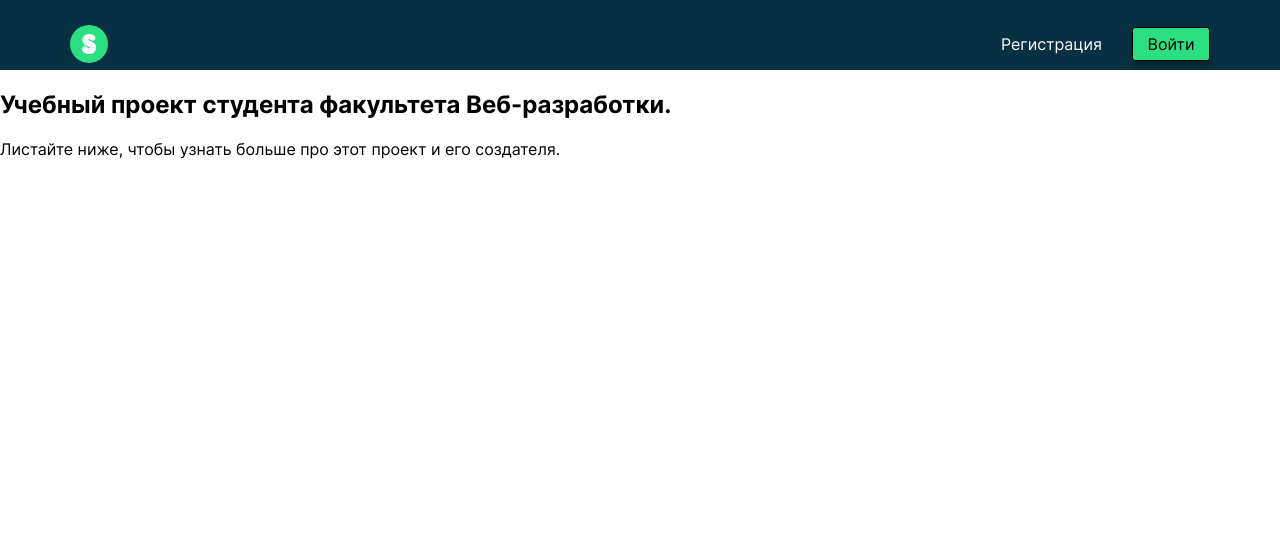
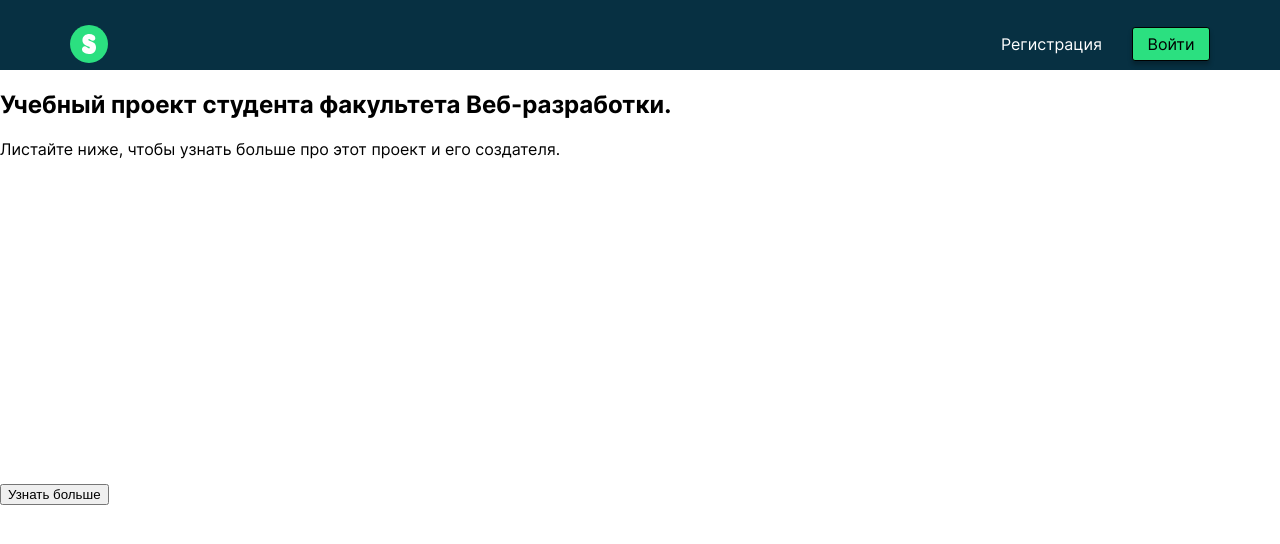
Before and after one commit to muravevanastya/movies-explorer-frontend, a React (Create React App) app: page / in a window 1280 px wide. Shown: the top 544 px of the page. Built offline with nearby package versions, Linux system fonts and the light colour scheme.

Commit message:
добавила картинку и кнопку "узнать больше"

```diff
--- a/src/components/Promo/Promo.jsx
+++ b/src/components/Promo/Promo.jsx
@@ -1,9 +1,14 @@
+import planet from '../../images/planet-web.svg';
+
 function Promo() {
   return (
     <section className="promo">
       <h1 className="promo__title">Учебный проект студента факультета Веб-разработки.</h1>
       <p className="promo__subtitle">Листайте ниже, чтобы узнать больше про этот проект и его создателя.</p>
-
+      <img className='promo__picture' src={planet} alt="Планета" />
+      <div className='promo__more'>
+        <button className='promo__more-button'>Узнать больше</button>
+      </div>
     </section>
   )
 }
```
Also changed, not shown: src/images/planet-web.svg (added).
